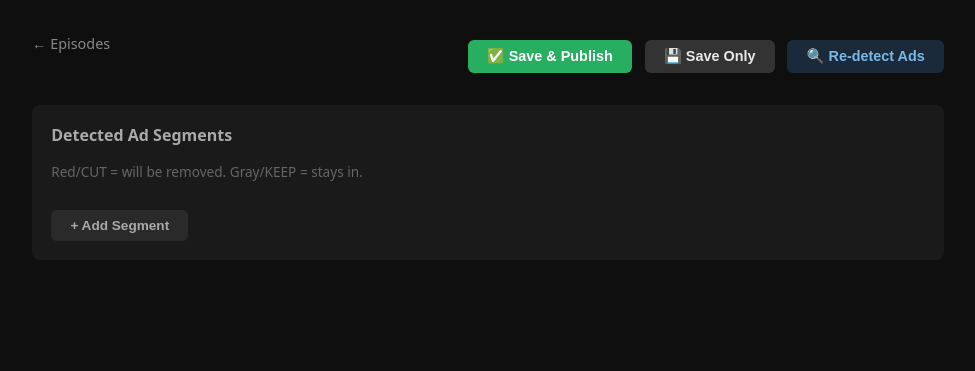
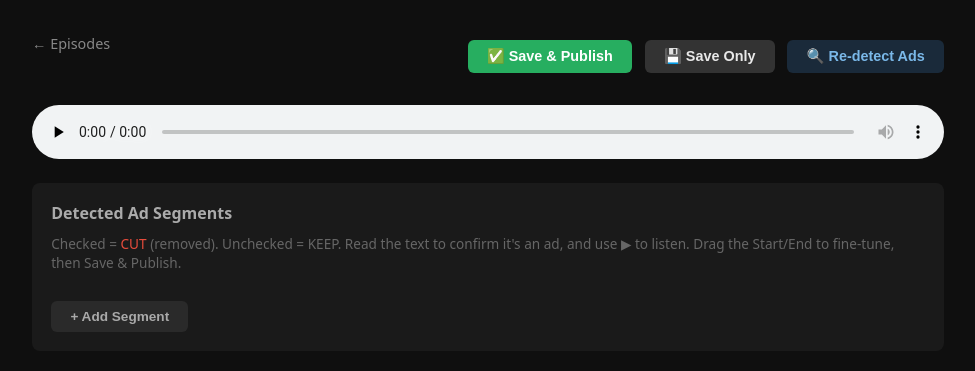
Before and after one commit to Unaccountable/pivot-ad-remover, a FastAPI app: template app/templates/review.html in a window 1280 px wide. Shown: the part 66-437 px from the top of the page, without its empty margins (152-1127 px from the left). Run offline with FastAPI, Linux system fonts and the light colour scheme; the template is opened without the code that fills it, so the values that code supplies are empty; parts of the project's set-up code (start-up, migrations or seed data) failed here and were passed over.

Commit message:
Add transcript preview and audio player to the review page
The review page showed only timestamps and regex names, so there was
no way to tell whether a proposed cut was actually an ad. Now each
segment shows the transcript text it will remove and a Play button, and
the page has an <audio> player for the uncut original.

- main: add GET /audio/raw/{id} (serves uncut audio; Starlette FileResponse
  supports Range requests so seeking works) and GET /review/{id}/transcript
  (word timestamps for the UI)
- review.html: audio player, per-segment transcript excerpt computed live
  from word timestamps (updates as you drag Start/End), Play buttons that
  seek the player, HTML-escaped text, manual Add Segment seeds from the
  player's current position

Co-Authored-By: Claude Fable 5 <noreply@anthropic.com>

```diff
--- a/app/main.py
+++ b/app/main.py
@@ -40,6 +40,26 @@ def serve_audio(filename: str):
     path = AUDIO_DIR / "clean" / filename
     if not path.exists(): raise HTTPException(404)
     return FileResponse(path, media_type="audio/mpeg")
+
+@app.get("/audio/raw/{episode_id}")
+def serve_raw_audio(episode_id: int):
+    """Serve the uncut original audio so the review page can preview cuts."""
+    with get_db() as db:
+        ep = get_episode(db, episode_id)
+    if not ep or not ep.get("raw_audio_path"): raise HTTPException(404)
+    path = Path(ep["raw_audio_path"])
+    if not path.exists(): raise HTTPException(404)
+    return FileResponse(path, media_type="audio/mpeg")
+
+@app.get("/review/{episode_id}/transcript")
+def episode_transcript(episode_id: int):
+    """Return word-level timestamps so the review UI can show what each cut removes."""
+    with get_db() as db:
+        ep = get_episode(db, episode_id)
+    if not ep or not ep.get("transcript_path"): raise HTTPException(404)
+    p = Path(ep["transcript_path"])
+    if not p.exists(): raise HTTPException(404)
+    return {"words": json.loads(p.read_text()).get("words", [])}
 
 @app.get("/", response_class=HTMLResponse)
 def index(request: Request):
--- a/app/templates/review.html
+++ b/app/templates/review.html
@@ -7,14 +7,17 @@
     <span class="badge badge-{{ ep.status }}" style="margin-top:.4rem;">{{ ep.status.replace('_',' ') }}</span>
   </div>
   <div style="display:flex;gap:.8rem;">
-    <button class="btn-success" onclick="saveAndPublish()">✅ Save & Publish</button>
+    <button class="btn-success" onclick="saveAndPublish()">✅ Save &amp; Publish</button>
     <button style="background:#333;color:#e8e8e8;" onclick="saveSegments()">💾 Save Only</button>
     <button style="background:#1a2a3a;color:#7ab8e8;" onclick="redetect()">🔍 Re-detect Ads</button>
   </div>
 </div>
+
+<audio id="player" controls preload="none" style="width:100%;margin-bottom:1.2rem;" src="/audio/raw/{{ ep.id }}"></audio>
+
 <div style="background:#1a1a1a;border-radius:8px;padding:1.2rem;margin-bottom:1.5rem;">
-  <h3 style="margin-bottom:1rem;font-size:1rem;color:#aaa;">Detected Ad Segments</h3>
-  <p style="font-size:.85rem;color:#666;margin-bottom:1rem;">Red/CUT = will be removed. Gray/KEEP = stays in.</p>
+  <h3 style="margin-bottom:.6rem;font-size:1rem;color:#aaa;">Detected Ad Segments</h3>
+  <p style="font-size:.85rem;color:#666;margin-bottom:1rem;">Checked = <span style="color:#e74c3c;">CUT</span> (removed). Unchecked = KEEP. Read the text to confirm it's an ad, and use ▶ to listen. Drag the Start/End to fine-tune, then Save &amp; Publish.</p>
   <div id="segments-list"></div>
   <button onclick="addSegment()" style="background:#2a2a2a;color:#aaa;margin-top:.8rem;font-size:.85rem;">+ Add Segment</button>
 </div>
@@ -24,36 +27,62 @@
 <script>
 const EPISODE_ID={{ ep.id }};
 let segments={{ ep.ad_segments|tojson if ep.ad_segments else '[]' }};
+let WORDS=[];
+
 function fmt(s){const h=Math.floor(s/3600),m=Math.floor((s%3600)/60),sec=(s%60).toFixed(1);return h+':'+String(m).padStart(2,'0')+':'+String(sec).padStart(4,'0');}
 function parseFmt(str){const p=str.split(':').map(Number);return p.length===3?p[0]*3600+p[1]*60+p[2]:p.length===2?p[0]*60+p[1]:p[0];}
+function esc(t){return t.replace(/[&<>"]/g,c=>({'&':'&amp;','<':'&lt;','>':'&gt;','"':'&quot;'}[c]));}
+function excerpt(start,end){
+  if(!WORDS.length) return '';
+  let s='';
+  for(const w of WORDS){ if(w.start>=end) break; if(w.start>=start) s+=w.word; }
+  return s.trim();
+}
+function playSeg(start){
+  const p=document.getElementById('player');
+  const go=()=>{try{p.currentTime=start;}catch(e){}; p.play();};
+  if(p.readyState>=1){go();} else {p.addEventListener('loadedmetadata',go,{once:true}); p.load();}
+}
+
 function render(){
   const list=document.getElementById('segments-list');
-  if(!segments.length){list.innerHTML='<p style="color:#666;font-size:.9rem;">No segments detected.</p>';return;}
-  list.innerHTML=segments.map((seg,i)=>`
-    <div style="display:flex;align-items:center;gap:.8rem;padding:.6rem 0;border-bottom:1px solid #2a2a2a;">
-      <input type="checkbox" ${seg.approved?'checked':''} onchange="toggle(${i},this.checked)" style="width:16px;height:16px;cursor:pointer;accent-color:#e74c3c;"/>
-      <span style="font-size:.75rem;color:${seg.approved?'#e74c3c':'#666'};width:28px;">${seg.approved?'CUT':'KEEP'}</span>
-      <label style="font-size:.85rem;color:#888;width:40px;">Start</label>
-      <input type="text" value="${fmt(seg.start)}" onchange="updateSeg(${i},'start',parseFmt(this.value))" style="background:#0f0f0f;border:1px solid #333;color:#e8e8e8;border-radius:4px;padding:4px 8px;width:100px;font-size:.85rem;"/>
-      <label style="font-size:.85rem;color:#888;width:30px;">End</label>
-      <input type="text" value="${fmt(seg.end)}" onchange="updateSeg(${i},'end',parseFmt(this.value))" style="background:#0f0f0f;border:1px solid #333;color:#e8e8e8;border-radius:4px;padding:4px 8px;width:100px;font-size:.85rem;"/>
-      <span style="font-size:.75rem;color:#555;flex:1;">${(seg.reasons||[]).map(r=>r.slice(0,40)).join(', ')}</span>
-      <button onclick="removeSegment(${i})" style="background:#3a0a0a;color:#ff6b6b;font-size:.75rem;padding:3px 8px;">x</button>
-    </div>`).join('');
+  if(!segments.length){list.innerHTML='<p style="color:#666;font-size:.9rem;">No segments detected. Click Re-detect Ads, or add one manually.</p>';return;}
+  list.innerHTML=segments.map((seg,i)=>{
+    const txt=excerpt(seg.start,seg.end);
+    const dur=Math.max(0,seg.end-seg.start).toFixed(0);
+    return `
+    <div style="background:#141414;border:1px solid #2a2a2a;border-radius:6px;padding:.8rem;margin-bottom:.8rem;">
+      <div style="display:flex;align-items:center;gap:.8rem;flex-wrap:wrap;">
+        <input type="checkbox" ${seg.approved?'checked':''} onchange="toggle(${i},this.checked)" style="width:16px;height:16px;cursor:pointer;accent-color:#e74c3c;"/>
+        <span style="font-size:.75rem;color:${seg.approved?'#e74c3c':'#666'};width:34px;font-weight:bold;">${seg.approved?'CUT':'KEEP'}</span>
+        <label style="font-size:.85rem;color:#888;">Start</label>
+        <input type="text" value="${fmt(seg.start)}" onchange="updateSeg(${i},'start',parseFmt(this.value))" style="background:#0f0f0f;border:1px solid #333;color:#e8e8e8;border-radius:4px;padding:4px 8px;width:100px;font-size:.85rem;"/>
+        <label style="font-size:.85rem;color:#888;">End</label>
+        <input type="text" value="${fmt(seg.end)}" onchange="updateSeg(${i},'end',parseFmt(this.value))" style="background:#0f0f0f;border:1px solid #333;color:#e8e8e8;border-radius:4px;padding:4px 8px;width:100px;font-size:.85rem;"/>
+        <span style="font-size:.75rem;color:#666;">${dur}s</span>
+        <button onclick="playSeg(${seg.start})" style="background:#1a2a3a;color:#7ab8e8;font-size:.75rem;padding:3px 10px;">▶ Play</button>
+        <button onclick="removeSegment(${i})" style="background:#3a0a0a;color:#ff6b6b;font-size:.75rem;padding:3px 8px;margin-left:auto;">x</button>
+      </div>
+      <div style="margin-top:.6rem;font-size:.82rem;line-height:1.5;color:#bbb;background:#0f0f0f;border-radius:4px;padding:.6rem .8rem;max-height:120px;overflow-y:auto;">
+        ${txt?esc(txt):'<span style="color:#555;">(no transcript text in this range)</span>'}
+      </div>
+    </div>`;
+  }).join('');
 }
 function toggle(i,c){segments[i].approved=c;render();}
-function updateSeg(i,k,v){segments[i][k]=v;}
+function updateSeg(i,k,v){segments[i][k]=v;render();}
 function removeSegment(i){segments.splice(i,1);render();}
-function addSegment(){segments.push({start:0,end:30,approved:true,reasons:['manual']});render();}
-async function saveSegments(){
-  const r=await fetch(`/review/${EPISODE_ID}/save`,{method:'POST',headers:{'Content-Type':'application/json'},body:JSON.stringify({segments})});
-  if(r.ok)alert('Saved!');
-}
+function addSegment(){const p=document.getElementById('player');const at=p&&p.currentTime?p.currentTime:0;segments.push({start:at,end:at+30,approved:true,reasons:['manual']});render();}
+
 async function redetect(){
   if(!confirm('Re-run ad detection? This replaces the current segment list.'))return;
   const r=await fetch(`/admin/redetect/${EPISODE_ID}`,{method:'POST'});
   if(r.ok){location.reload();}
   else{const e=await r.json();alert('Failed: '+(e.detail||JSON.stringify(e)));}
+}
+async function saveSegments(){
+  const r=await fetch(`/review/${EPISODE_ID}/save`,{method:'POST',headers:{'Content-Type':'application/json'},body:JSON.stringify({segments})});
+  if(r.ok)alert('Saved!');
 }
 async function saveAndPublish(){
   await fetch(`/review/${EPISODE_ID}/save`,{method:'POST',headers:{'Content-Type':'application/json'},body:JSON.stringify({segments})});
@@ -61,6 +90,8 @@ async function saveAndPublish(){
   if(p.ok){alert('Processing! Returning to list...');location.href='/';}
   else{const e=await p.json();alert('Failed: '+(e.detail||JSON.stringify(e)));}
 }
+
 render();
+fetch(`/review/${EPISODE_ID}/transcript`).then(r=>r.ok?r.json():{words:[]}).then(d=>{WORDS=d.words||[];render();}).catch(()=>{});
 </script>
 {% endblock %}
```
